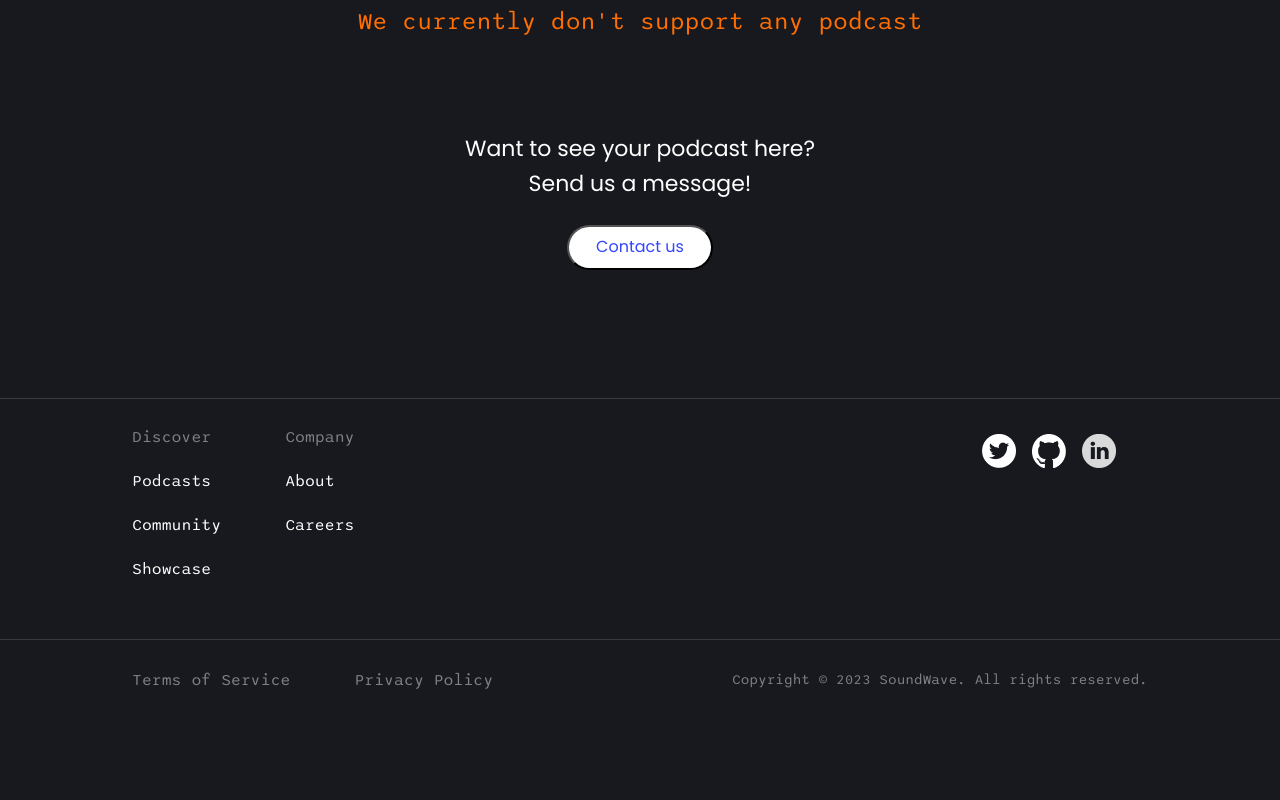
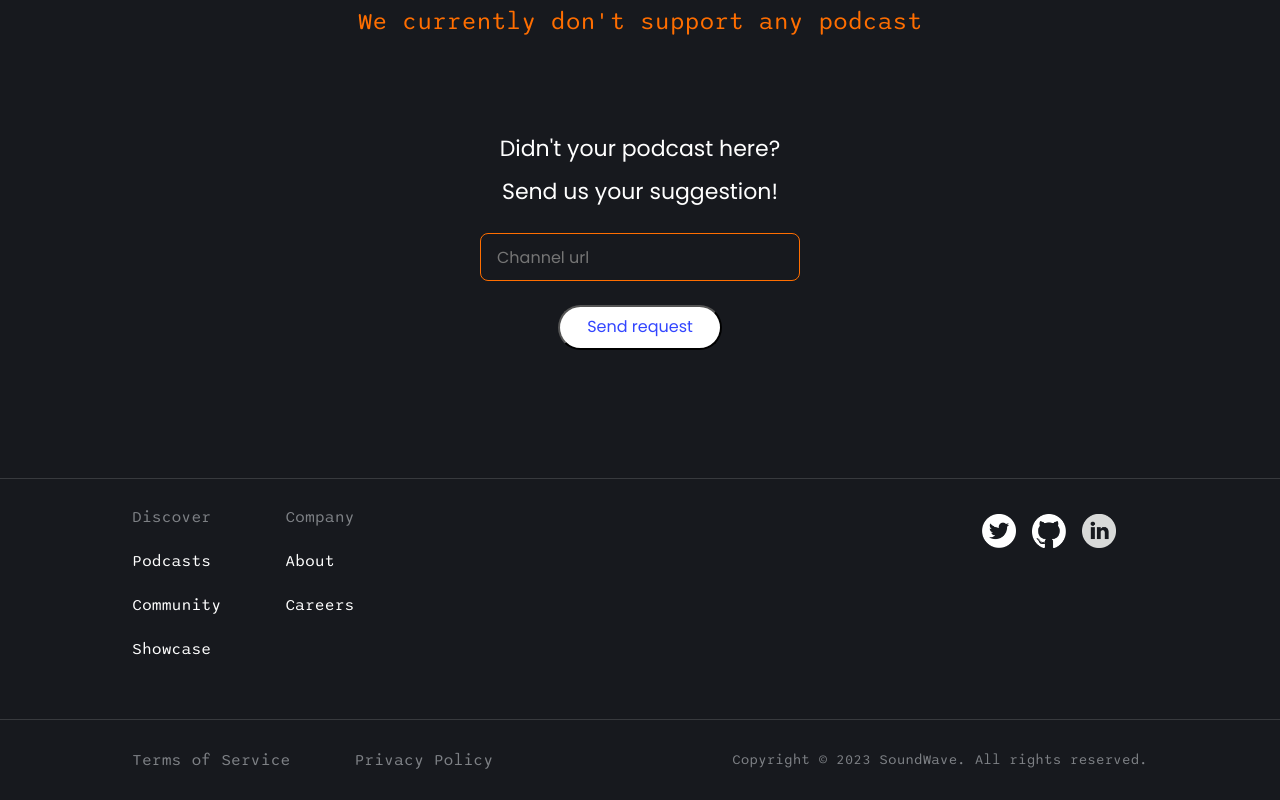
Before and after one commit to gabrielccarvalho/SoundWave, a Next.js app: page /podcasts in a window 1280 px wide. Shown: the part 1025-1825 px from the top of the page. Before the commit the page ends 1745 px from the top, so only its background shows below. Built offline with nearby package versions, Linux system fonts and the light colour scheme.

Commit message:
:bug: fix: fix podcasts mailto button

```diff
--- /dev/null
+++ b/src/components/Input.tsx
@@ -0,0 +1,57 @@
+import React from 'react'
+import styled from 'styled-components'
+
+import { Text } from './Heading'
+import Button from './Button'
+import { colors } from '@/utils/baseStyles'
+
+interface iInput {
+  label: string
+  placeholder: string
+  submit?: string
+}
+
+const Container = styled.div`
+  display: flex;
+  flex-direction: column;
+  align-items: center;
+  justify-content: center;
+  margin-top: 0.5rem;
+
+  input {
+    margin-top: 1.5rem;
+  }
+
+  button {
+    margin-top: 1.5rem;
+  }
+`
+
+const InputField = styled.input`
+  width: 20rem;
+  height: 3rem;
+  border: 1px solid ${colors.primary.highlight.orange};
+  background-color: ${colors.primary.background};
+  color: ${colors.primary.text};
+  border-radius: 0.5rem;
+  padding: 0 1rem;
+  font-size: 1rem;
+  box-sizing: border-box;
+  outline: none;
+
+`
+
+const Input = ({ label, placeholder, submit }: iInput) => {
+  const [value, setValue] = React.useState('')
+  return (
+    <Container>
+      <Text name={label} fontSize='22px' />
+      <InputField type='text' id='text' placeholder={placeholder} value={value} onChange={e => setValue(e.currentTarget.value)} />
+      {submit && (
+        <Button name={submit} redirect={`mailto:contact@soundwave.com.br?subject=Podcast suggestion&body=${value}`}/>
+      )}
+    </Container>
+  )
+}
+
+export default Input
--- a/src/components/index.ts
+++ b/src/components/index.ts
@@ -6,4 +6,5 @@ export { default as Link } from './Link'
 export { default as Countdown } from './Countdown'
 export { default as TimeBox } from './TimeBox'
 export { default as Member } from './Member'
+export { default as Input } from './Input'
 export { Heading, Text } from './Heading'
--- a/src/containers/Podcasts.tsx
+++ b/src/containers/Podcasts.tsx
@@ -1,7 +1,7 @@
 import React from 'react'
 import styled from 'styled-components'
 
-import { Button, Heading, Text } from '@/components'
+import { Button, Heading, Text, Input } from '@/components'
 import { colors } from '@/utils/baseStyles'
 
 interface iPodcasts {
@@ -16,6 +16,8 @@ const Container = styled.div`
   padding: 8rem 2rem;
 
   @media (max-width: 414px) {
+
+    padding: 8rem 0.5rem;
     p {
       text-align: center;
       line-height: 1.5rem;
@@ -56,9 +58,9 @@ const Podcasts = ({ podcastList }: iPodcasts) => {
           />
 
           <Wrapper>
-            <Text name='Want to see your podcast here?' fontSize='22px' color={colors.primary.text} />
-            <Text name='Send us a message!' fontSize='22px' color={colors.primary.text} />
-            <Button name='Contact us' redirect='mailto:contact@soundwave.com.br' />
+            <Text name="Didn't your podcast here?" fontSize='22px' color={colors.primary.text} />
+            {/* <Text name='Send us your podcast suggestion!' fontSize='22px' color={colors.primary.text} style={{ marginBottom: '5rem' }} /> */}
+            <Input placeholder='Channel url' label='Send us your suggestion!' submit='Send request' />
           </Wrapper>
         </>
       )}
```
